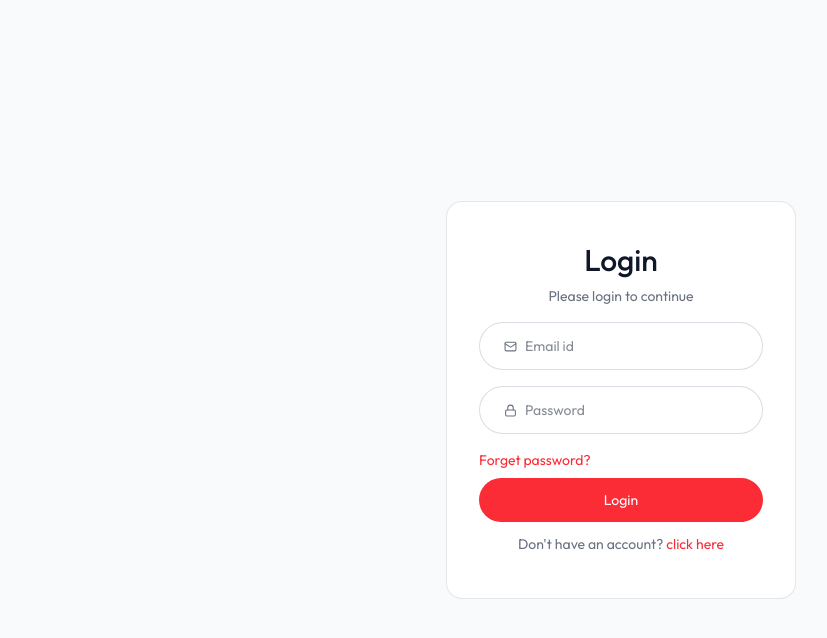
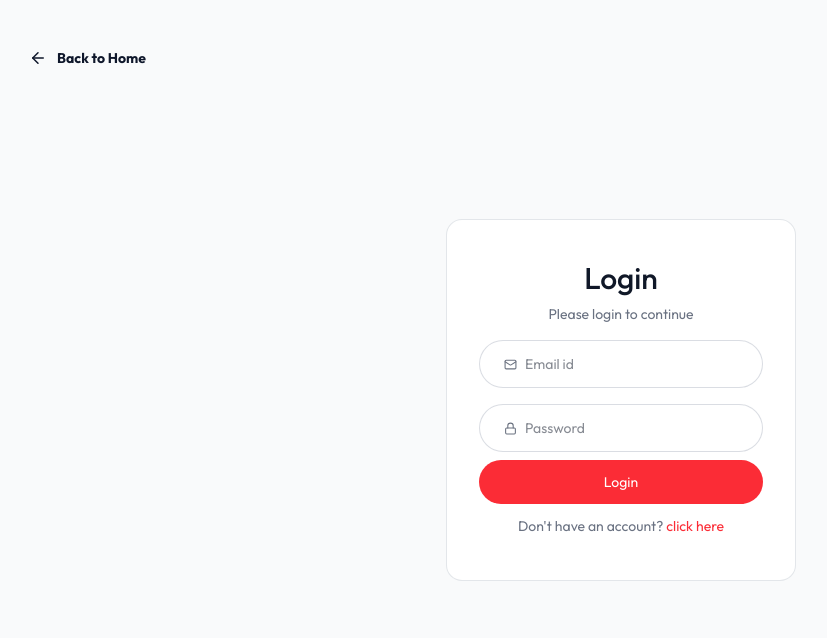
Before and after one commit to Chay-SengHap/TverCV, a React (Vite) app in the folder frontend/reactjs/: page /app in a window 1280 px wide. Shown: the top 638 px of the page, without its empty margins (19-846 px from the left). Built offline with nearby package versions, Linux system fonts and the light colour scheme; no server answers.

Commit message:
make change on package json

```diff
--- a/frontend/reactjs/src/pages/Login.jsx
+++ b/frontend/reactjs/src/pages/Login.jsx
@@ -1,12 +1,14 @@
-import { Lock, Mail, User2Icon } from 'lucide-react'
+import { Lock, Mail, User2Icon, ArrowLeft } from 'lucide-react'
 import React from 'react'
 import { useDispatch } from 'react-redux';
+import { useNavigate, Link } from 'react-router-dom';
 import { login } from '../app/features/authSlice.js';
 import toast from 'react-hot-toast';
 import  api from '../config/api.js'
 
 export const Login = () => {
   const dispatch = useDispatch()
+  const navigate = useNavigate()
   const query = new URLSearchParams(window.location.search);
   const urlState = query.get('state')
   const [state, setState] = React.useState(urlState || "login")
@@ -37,7 +39,16 @@ export const Login = () => {
   }
 
   return (
-    <div className='flex items-center justify-center min-h-screen bg-gray-50'>
+    <div className='flex flex-col items-center justify-center min-h-screen bg-gray-50 p-4 relative'>
+      <div className="absolute top-12 left-12">
+        <Link
+          to="/"
+          className="inline-flex items-center gap-2.5 text-sm font-bold text-slate-900 hover:text-black transition-colors group"
+        >
+          <ArrowLeft className="size-4.5 group-hover:-translate-x-0.5 transition-transform" />
+          Back to Home
+        </Link>
+      </div>
       <form onSubmit={handleSubmit} className="sm:w-[350px] w-full text-center border border-gray-300/60 rounded-2xl px-8 bg-white">
         <h1 className="text-gray-900 text-3xl mt-10 font-medium">{state === "login" ? "Login" : "Sign up"}</h1>
         <p className="text-gray-500 text-sm mt-2">Please {state} to continue</p>
@@ -55,9 +66,7 @@ export const Login = () => {
           <Lock size={13} color='#6b7280'/>
           <input type="password" name="password" placeholder="Password" className="border-none outline-none ring-0" value={formData.password} onChange={handleChange} required />
         </div>
-        <div className="mt-4 text-left text-red-500">
-          <button className="text-sm" type="reset">Forget password?</button>
-        </div>
+
         <button type="submit" className="mt-2 w-full h-11 rounded-full text-white bg-red-500 hover:opacity-90 transition-opacity">
           {state === "login" ? "Login" : "Sign up"}
         </button>
```
Also changed, not shown: 1 other file (tests, documents, lock files or other folders).
